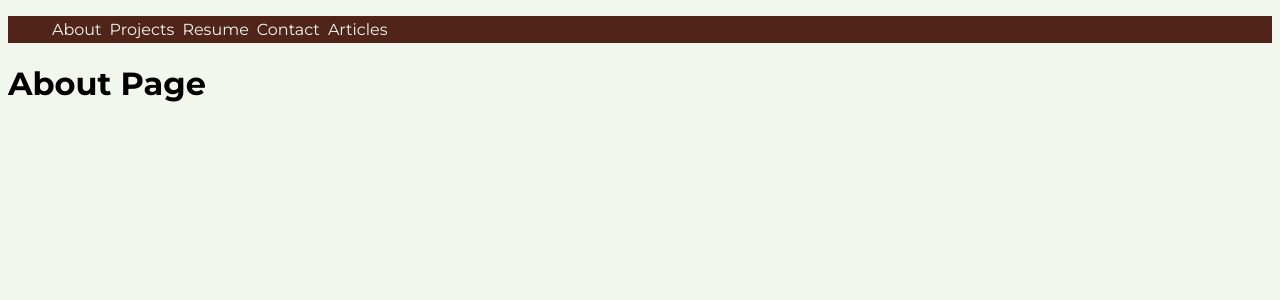
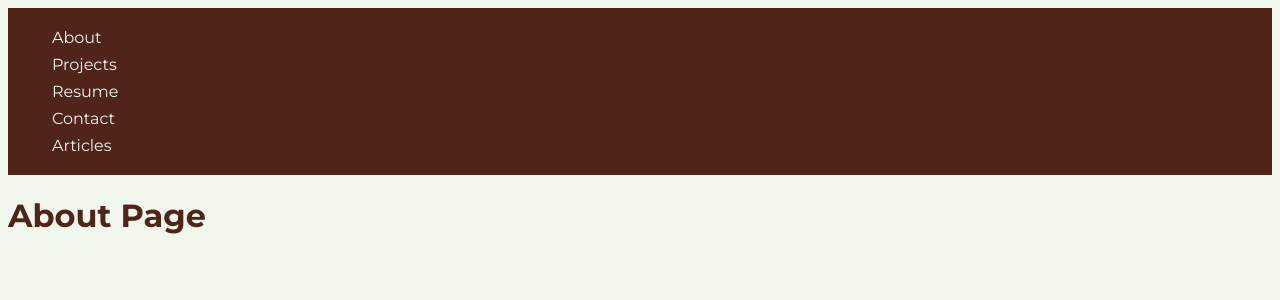
Before and after one commit to emersonlebleu/Resume_Website, a Django app: page /about/ in a window 1280 px wide. Shown: the top 300 px of the page. Run offline with Django 4.2, Linux system fonts and the light colour scheme.

Commit message:
Modified styling

```diff
--- a/src/Resume_Website/static/base_nav.css
+++ b/src/Resume_Website/static/base_nav.css
@@ -1,17 +1,19 @@
 body{
     background-color: #F1F7ED;
     font-family: 'Montserrat', sans-serif;
+    color:#502419;
 }
 
 #main-nav{
     background-color: #502419;
     color: #F1F7ED;
+    display: flex;
 }
 
 #ul-nav{
     list-style-type: none;
     display: flex;
-    flex-direction: row;
+    flex-direction: column;
     justify-content:flex-start;
 }
 
```
